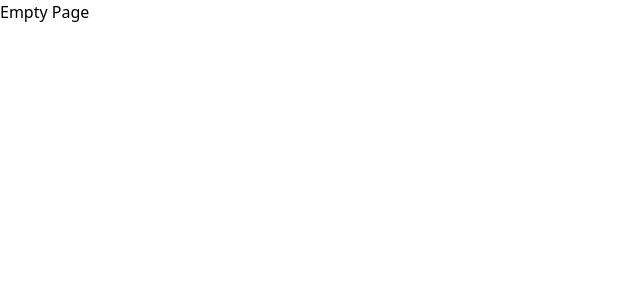
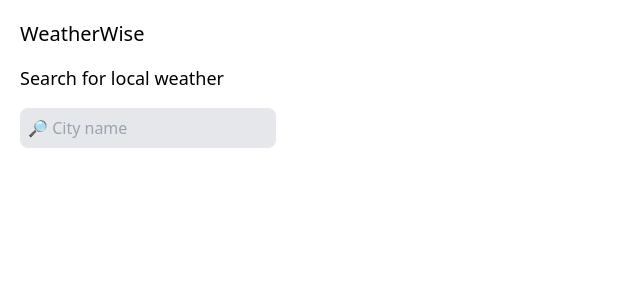
Before and after one commit to philipObiri/WeatherWise, a Next.js app: page / in a window 1280 px wide. Shown: the top 300 px of the page, without its empty margins (0-640 px from the left). Built offline with nearby package versions, Linux system fonts and the light colour scheme.

Commit message:
feat: Added Styles

```diff
--- a/pages/index.tsx
+++ b/pages/index.tsx
@@ -1,7 +1,35 @@
-export default function Home() {
+import SearchBox from '@/components/SearchBox'
+import Head from 'next/head'
+
+export default function Search() {
   return (
     <>
-    Empty Page
+      <Head>
+        <title>WeatherWise</title>
+      </Head>
+      <main className="mt-5 mx-5">
+        <h1 className="text-xl font-medium mb-4">
+          WeatherWise
+        </h1>
+        <form >
+          <h2 className="text-lg mb-4">
+            Search for local weather
+          </h2>
+          <div className="mb-4">
+            <SearchBox />
+          </div>
+        </form>
+      </main>
     </>
   )
 }
+
+
+
+// export default function Home() {
+//   return (
+//     <>
+//       Empty Page
+//     </>
+//   )
+// }
```
